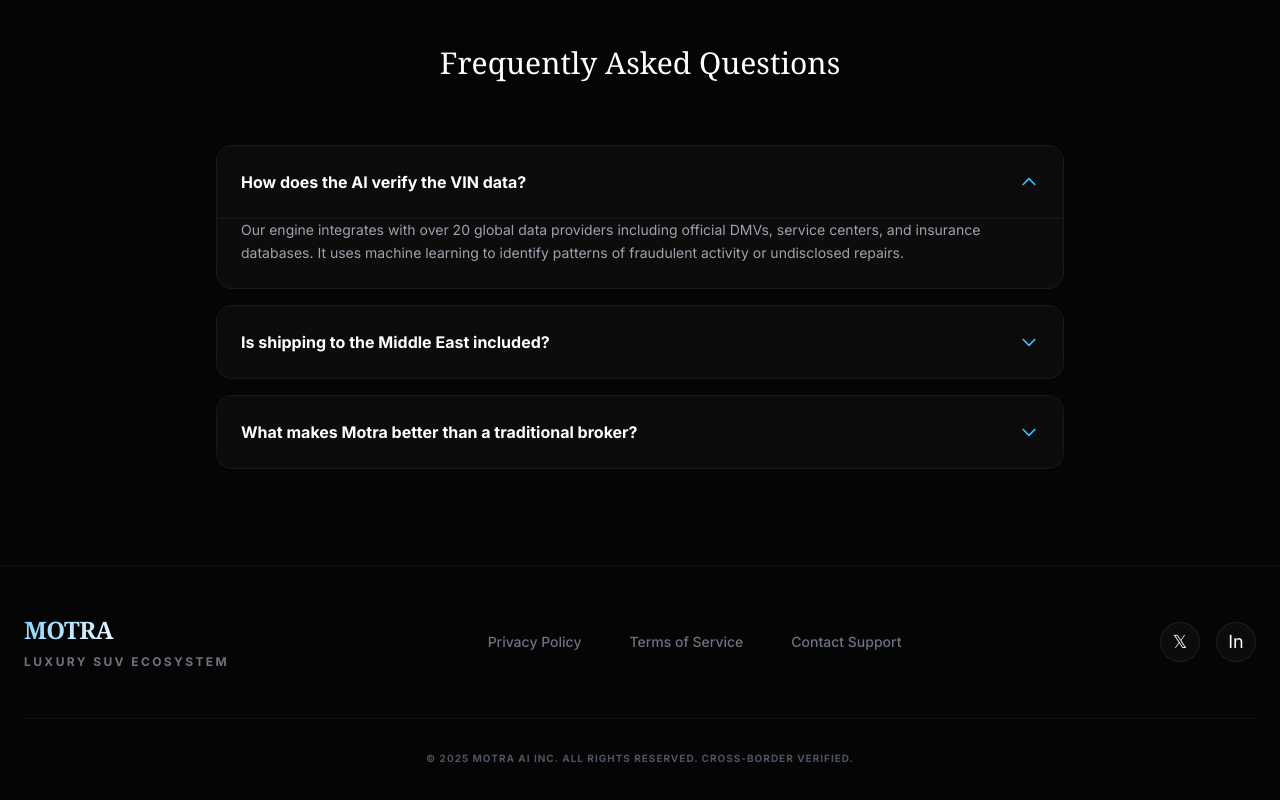
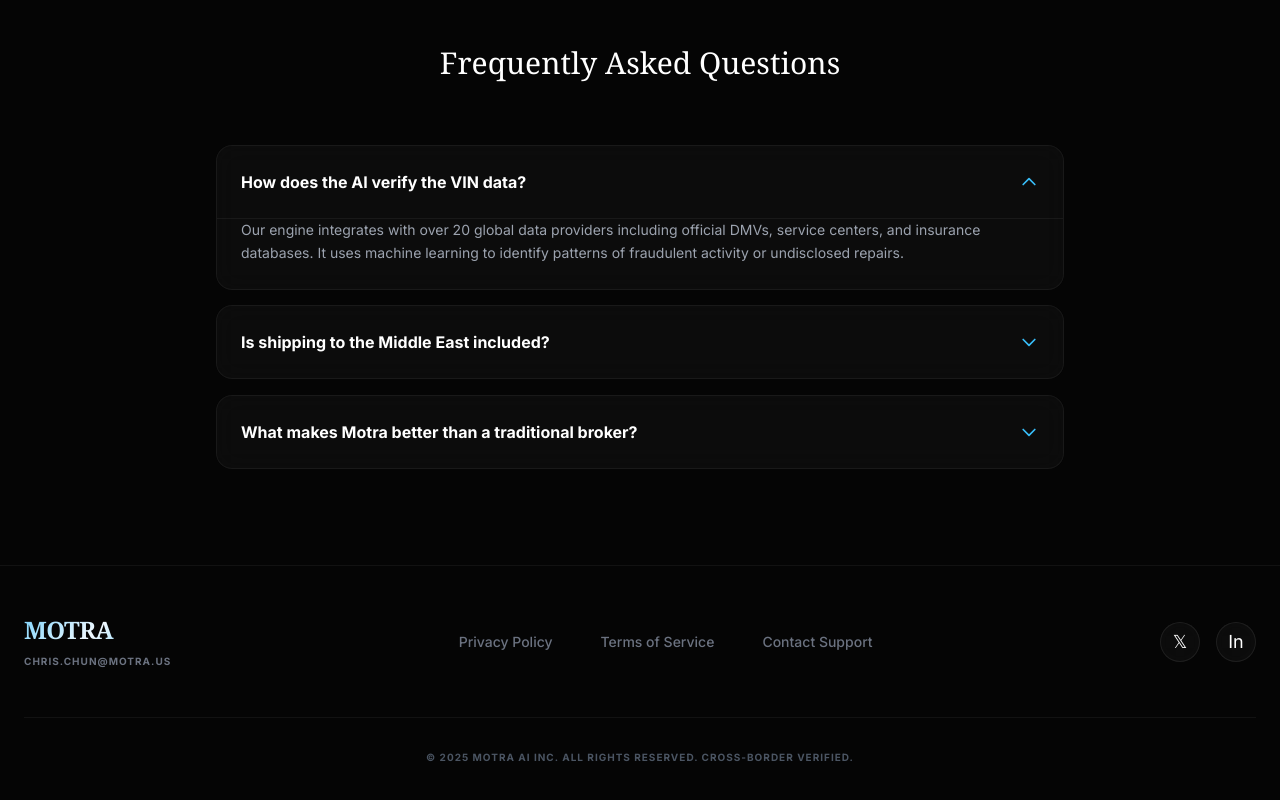
Before and after one commit to syrjinho/motra-web, a React (Vite) app: page / in a window 1280 px wide. Shown: the part 3413-4213 px from the top of the page. Built offline with nearby package versions, Linux system fonts and the light colour scheme; a web font is replaced by a local one.

Commit message:
Add files via upload

```diff
--- a/components/Footer.tsx
+++ b/components/Footer.tsx
@@ -1,4 +1,3 @@
-
 import React from 'react';
 
 export const Footer: React.FC = () => {
@@ -8,12 +7,12 @@ export const Footer: React.FC = () => {
         <div className="flex flex-col md:flex-row justify-between items-center gap-8 mb-12">
           <div className="text-center md:text-left">
             <p className="text-2xl font-serif font-bold tracking-tight blue-gradient mb-2">MOTRA</p>
-            <p className="text-xs text-gray-500 tracking-[0.2em] uppercase font-bold">Luxury SUV Ecosystem</p>
+            <p className="text-[10px] text-gray-500 tracking-[0.1em] uppercase font-bold">chris.chun@motra.us</p>
           </div>
           <div className="flex gap-12 text-sm text-gray-500 font-medium">
             <a href="#" className="hover:text-white transition-colors">Privacy Policy</a>
             <a href="#" className="hover:text-white transition-colors">Terms of Service</a>
-            <a href="#" className="hover:text-white transition-colors">Contact Support</a>
+            <a href="mailto:chris.chun@motra.us" className="hover:text-white transition-colors">Contact Support</a>
           </div>
           <div className="flex gap-4">
             <div className="w-10 h-10 rounded-full glass-card flex items-center justify-center cursor-pointer hover:bg-white/10">
```
